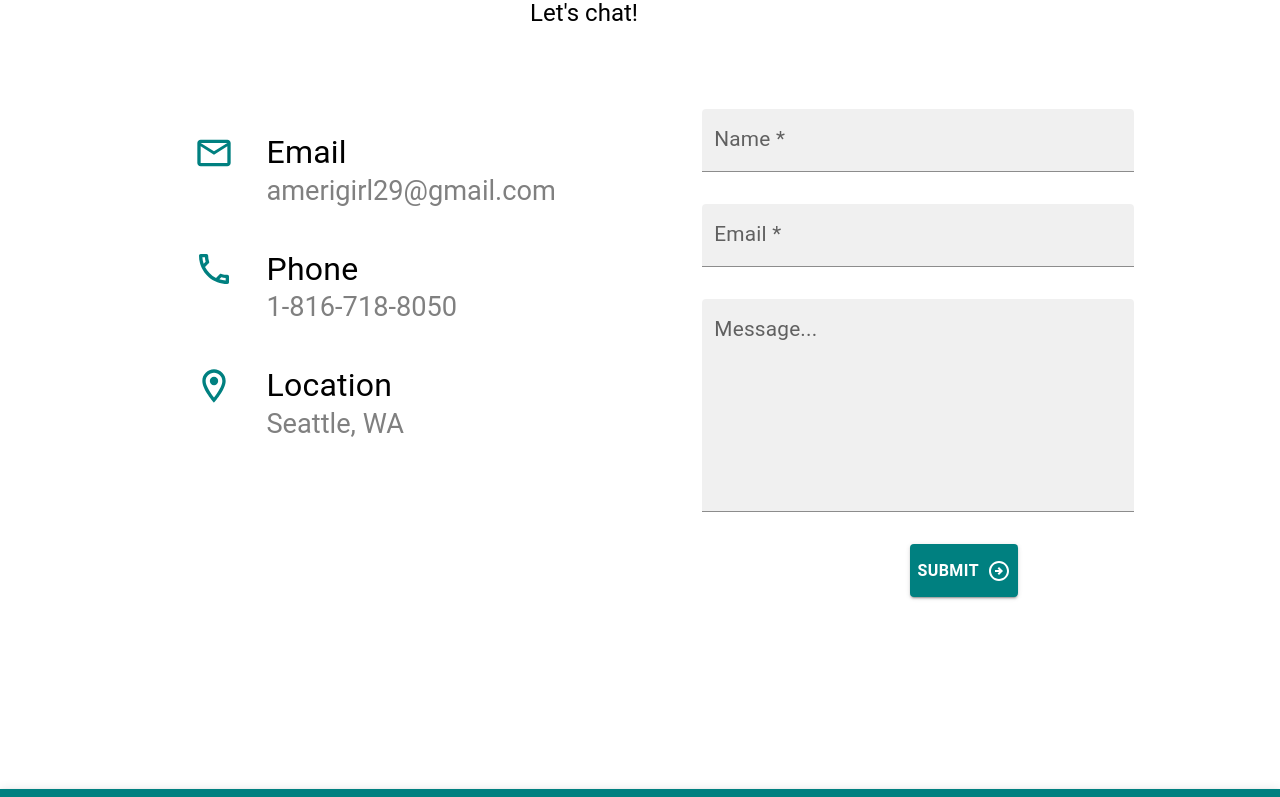
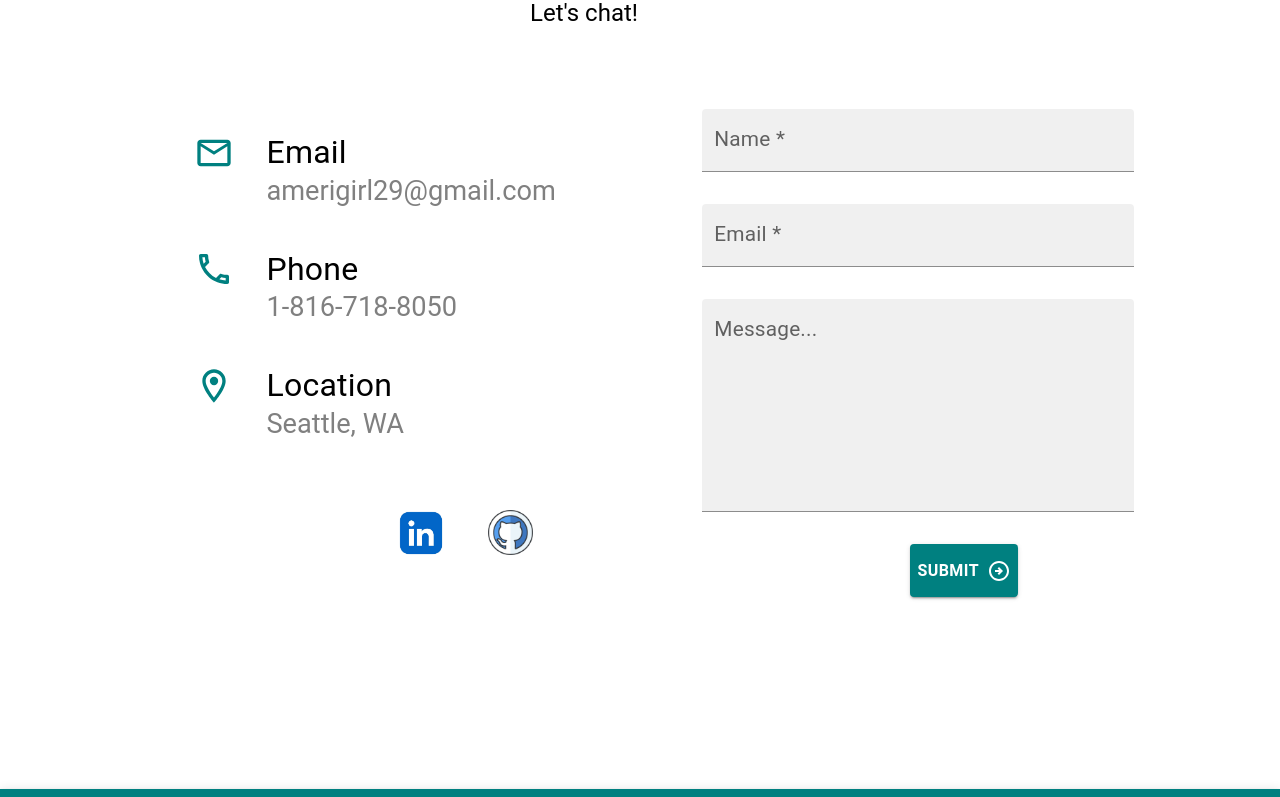
Before and after one commit to amerigirl/website, a React (Create React App) app: page / in a window 1280 px wide. Shown: the part 1771-2568 px from the top of the page. Built offline with nearby package versions, Linux system fonts and the light colour scheme.

Commit message:
updating github and linkedin links on landing page

```diff
--- a/src/Components/LandingPage/ContactForm/ContactMeDetails.jsx
+++ b/src/Components/LandingPage/ContactForm/ContactMeDetails.jsx
@@ -69,16 +69,33 @@ const SocialMediaContact = () => {
           </Box>
         </Box>
 
-        {/* <Box>
+        <Box
+          display="flex"
+          gap="2rem"
+          alignItems="center"
+          marginTop="1rem"
+          marginLeft="12rem"
+        >
+          <a
+            href="https://www.linkedin.com/in/be-asia/"
+            target="_blank"
+            rel="noopener noreferrer"
+          >
             <Box
               component="img"
               sx={{
-              height: 45,
-              width: 45,
+                height: 70,
+                width: 70,
               }}
               alt="LinkedIn Icon"
-            src="../../LinkedIn.png"
+              src="../../linkedInLogo.jpg"
             />
+          </a>
+          <a
+            href="https://github.com/amerigirl"
+            target="_blank"
+            rel="noopener noreferrer"
+          >
             <Box
               component="img"
               sx={{
@@ -88,7 +105,8 @@ const SocialMediaContact = () => {
               alt="Github Icon"
               src="../../github.png"
             />
-        </Box> */}
+          </a>
+        </Box>
       </Box>
     </>
   );
--- a/src/Components/LandingPage/LandingSection.jsx
+++ b/src/Components/LandingPage/LandingSection.jsx
@@ -51,7 +51,7 @@ const LandingSection = () => {
               marginTop: "3rem",
             }}
           >
-            Hi, I&apos;m Be-Asia!
+            Hola, I&apos;m Be-Asia!
           </Typography>
           <br></br>
           <br></br>
```
Also changed, not shown: public/LinkedIn.png (deleted), public/linkedInLogo.jpg (added). Lines whose indentation alone changed are shown as unchanged.
